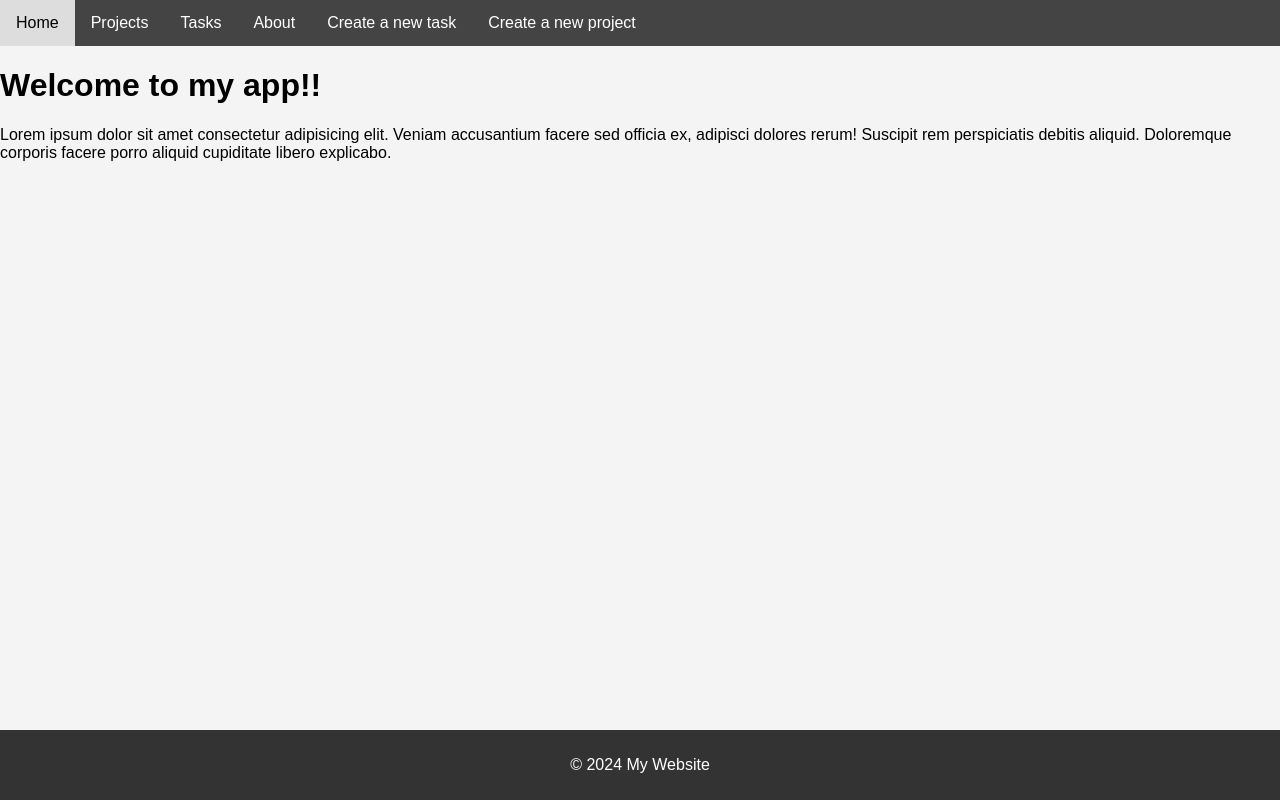
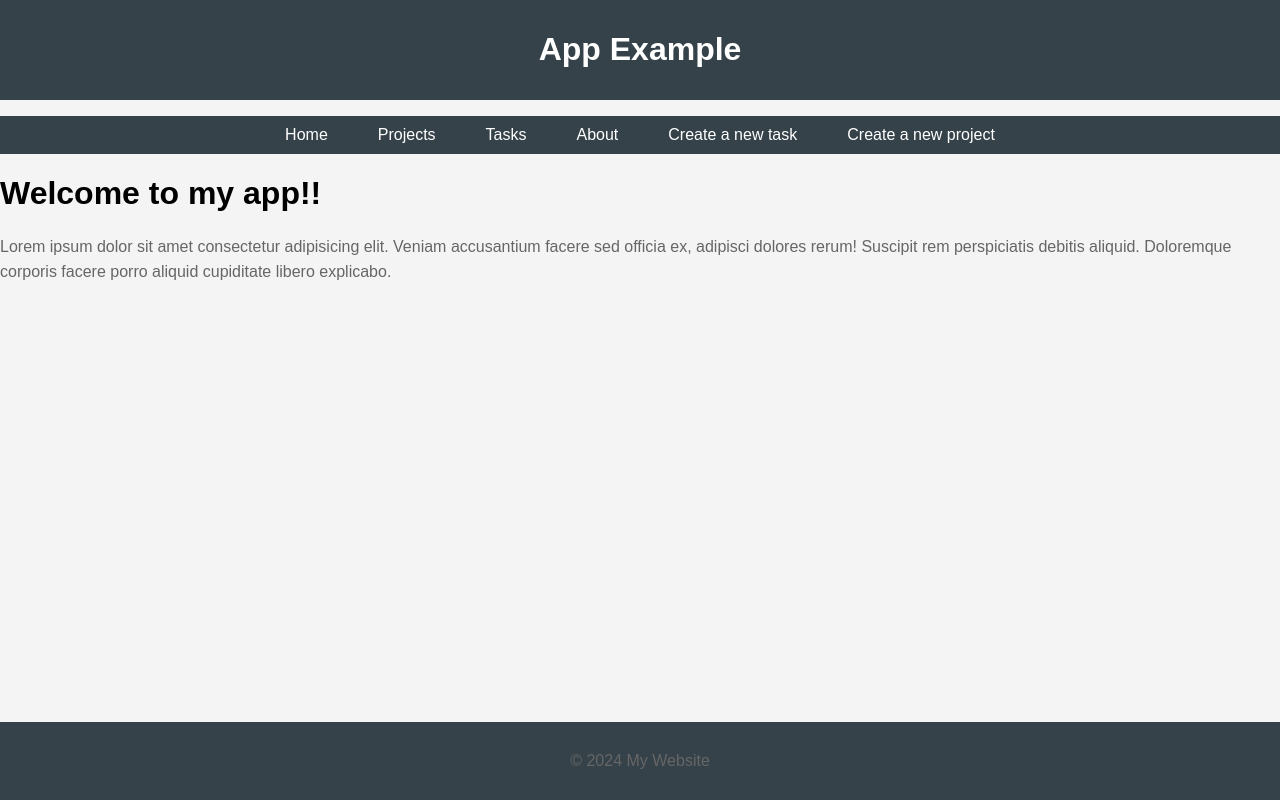
Before and after one commit to adop1d/django_practice, a Django app: page / in a window 1280 px wide. Run offline with Django 5.2, Linux system fonts and the light colour scheme.

Commit message:
static files

```diff
--- /dev/null
+++ b/myapp/static/css/style.css
@@ -0,0 +1,126 @@
+body{
+    font-family: Arial, sans-serif;
+    margin: 0;
+    padding: 0;
+    background-color: #f4f4f4;
+}
+header{
+    background-color: #35424a;
+    color: #ffffff;
+    padding: 10px;
+    text-align: center;
+}
+.container{
+    width: 80%;
+    margin: auto;
+    overflow: hidden;
+}
+footer{
+    background-color: #35424a;
+    color: #ffffff;
+    text-align: center;
+    padding: 10px 0;
+    position: fixed;
+    bottom: 0;
+    width: 100%;
+}
+ h2, h3{
+    color: #333333;
+}
+p{
+    line-height: 1.6;
+    color: #666666;
+}
+form{
+    margin: 20px 0;
+}
+input[type="text"], input[type="password"], textarea{
+    width: 100%;
+    padding: 10px;
+    margin: 5px 0 10px 0;
+    border: 1px solid #cccccc;
+    border-radius: 5px;
+}
+input[type="submit"]{
+    background-color: #35424a;
+    color: #ffffff;
+    border: none;
+    padding: 10px 20px;
+    border-radius: 5px;
+    cursor: pointer;
+}
+input[type="submit"]:hover{
+    background-color: #45a049;
+}
+nav ul{
+    display: flex;
+    justify-content: center;
+    background-color: #35424a;
+    padding: 10px;
+  }
+  nav ul li{
+    margin: 0 15px;
+  }
+  nav ul
+li a{
+    color: #ffffff;
+    text-decoration: none;
+    padding: 5px 10px;
+  }
+  li a:hover{
+    background-color: #45a049;
+    border-radius: 5px;
+  }
+  ul{
+    list-style: none;
+    padding: 0;
+  }
+  nav{
+    margin-bottom: 20px;
+
+  }
+  .alert{
+    padding: 10px;
+    margin-bottom: 15px;
+    border-radius: 5px;
+  }
+  .alert-success{
+    background-color: #d4edda;
+    color: #155724;
+  }
+  .alert-danger{
+    background-color: #f8d7da;
+    color: #721c24;
+  }
+  section{
+    margin-bottom: 20px;
+  }
+  table{
+    width: 100%;
+    border-collapse: collapse;
+    margin-bottom: 20px;
+  }
+  table, th, td{
+    border: 1px solid #dddddd;
+  }
+  th, td{
+    padding: 8px;
+    text-align: left;
+  }
+  th{
+    background-color: #f2f2f2;
+  }
+  tr:nth-child(even){
+    background-color: #f9f9f9;
+  }
+  .btn{
+    display: inline-block;
+    padding: 10px 15px;
+    background-color: #35424a;
+    color: #ffffff;
+    text-decoration: none;
+    border-radius: 5px;
+  }
+  .btn:hover{
+    background-color: #45a049;
+  }
--- a/myapp/templates/about.html
+++ b/myapp/templates/about.html
@@ -1,5 +1,6 @@
+
 {% extends 'layouts/base.html' %}
-
+{% load static %}
 {% block content %}
 
 
--- a/myapp/templates/index.html
+++ b/myapp/templates/index.html
@@ -1,5 +1,6 @@
+
 {% extends 'layouts/base.html' %}
-
+{% load static %}
 {% block content %}
 <h1>{{ title }}</h1>
 <p>Lorem ipsum dolor sit amet consectetur adipisicing elit. Veniam accusantium facere sed officia ex, adipisci dolores rerum! Suscipit rem perspiciatis debitis aliquid. Doloremque corporis facere porro aliquid cupiditate libero explicabo.</p>
--- a/myapp/templates/layouts/base.html
+++ b/myapp/templates/layouts/base.html
@@ -1,54 +1,16 @@
-<style>
-  body {
-    font-family: Arial, sans-serif;
-    margin: 0;
-    padding: 0;
-    background-color: #f4f4f4;
-  }
-  header {
-    background-color: #333;
-    color: white;
-    text-align: center;
-    padding: 1em 0;
-  }
-  nav {
-    background-color: #444;
-    overflow: hidden;
-  }
-  nav ul {
-    list-style-type: none;
-    margin: 0;
-    padding: 0;
-  }
-  nav ul li {
-    float: left;
-  }
-  nav ul li a {
-    display: block;
-    color: white;
-    text-align: center;
-    padding: 14px 16px;
-    text-decoration: none;
-  }
-  nav ul li a:hover {
-    background-color: #ddd;
-    color: black;
-  }
-  .container {
-    padding: 20px;
-  }
-  .footer1 {
-    background-color: #333;
-    color: white;
-    text-align: center;
-    padding: 10px 0;
-    position: fixed;
-    width: 100%;
-    bottom: 0;
-  }
-</style>
-
-
+{% load static %}
+<!DOCTYPE html>
+<html lang="en">
+<head>
+  <meta charset="UTF-8">
+  <meta name="viewport" content="width=device-width, initial-scale=1.0">
+  <title>{% block title %}My Website{% endblock %}</title>
+  <link rel="stylesheet" href="{% static '/css/style.css' %}">
+</head>
+<body>
+<header>
+  <h1>App Example</h1>
+</header>
 <nav>
   <ul>
     <li><a href="{% url 'index' %}">Home</a></li>
@@ -63,6 +25,7 @@
 {% block content %}
 {% endblock %}
 
+</body>
 <footer class="footer1">
   <p>&copy; 2024 My Website</p>
 </footer>
--- a/myapp/templates/layouts/baseAdm.html
+++ b/myapp/templates/layouts/baseAdm.html
@@ -1,9 +1,10 @@
+
 <h1> Admin Dashboard</h1>
 <p>navegaciones especiales</p>
 <p>Welcome to the admin dashboard. Here you can manage users, view site statistics, and configure settings.</p>
 
 {% extends 'layouts/base.html' %}
-
+{% load static %}
 {% block title %}Admin Dashboard{% endblock %}
 {% block content %}
 {% endblock %}
--- a/myapp/templates/projects/projects.html
+++ b/myapp/templates/projects/projects.html
@@ -1,5 +1,5 @@
 {% extends 'layouts/base.html' %}
-
+{% load static %}
 {% block content %}
 
 
--- a/myapp/templates/tasks/create_task.html
+++ b/myapp/templates/tasks/create_task.html
@@ -1,5 +1,6 @@
+
 {% extends 'layouts/base.html' %}
-
+{% load static %}
 {% block content %}
 
 
--- a/myapp/templates/tasks/tasks.html
+++ b/myapp/templates/tasks/tasks.html
@@ -1,5 +1,5 @@
 {% extends 'layouts/base.html' %}
-
+{% load static %}
 {% block content %}
 
 <h1>tasks</h1>
```
